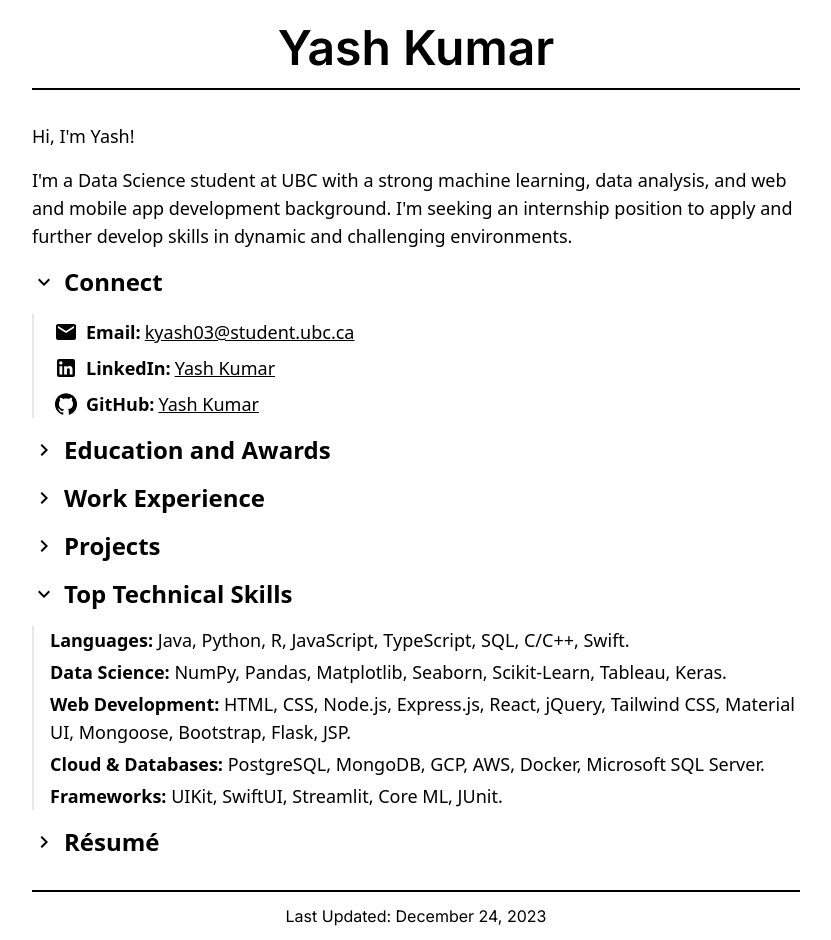
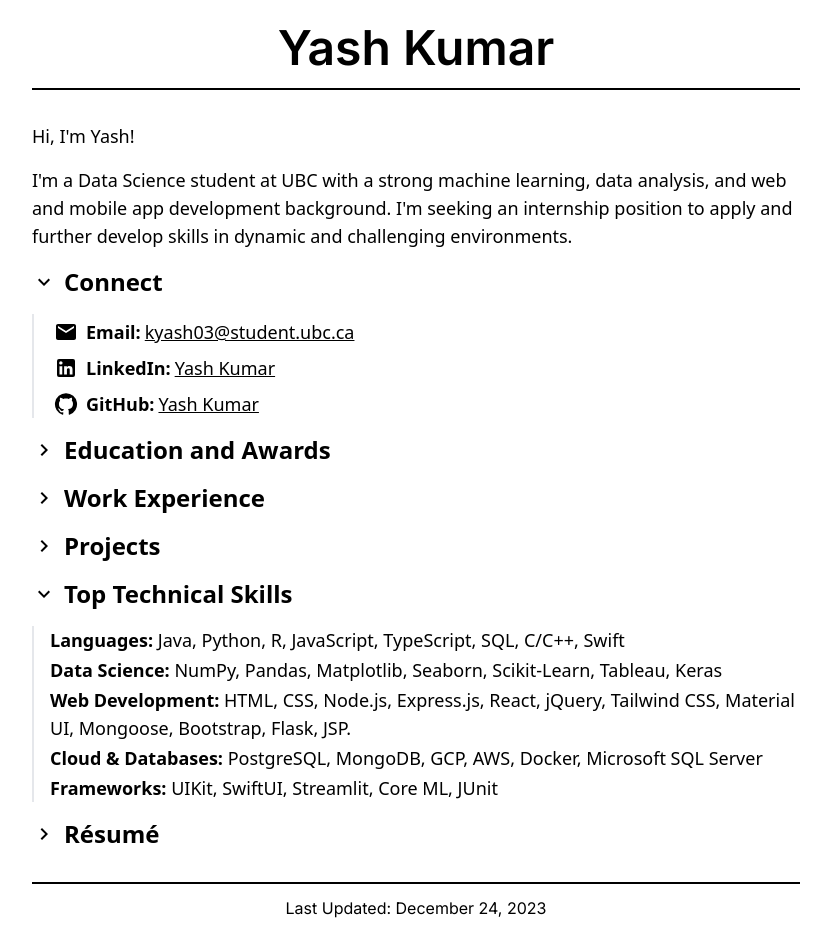
Before and after one commit to KYash03/PersonalWebsite, a Next.js app: page / in a window 1280 px wide. Both pictures are taken after a click on the button "Top Technical Skills". Shown: the whole page, without its empty margins (224-1055 px from the left). Built offline with nearby package versions, Linux system fonts and the light colour scheme.

Commit message:
modified skills section

```diff
--- a/app/components/TechnicalSkills.tsx
+++ b/app/components/TechnicalSkills.tsx
@@ -1,24 +1,24 @@
 export default function TechnicalSkills() {
   return (
     <div className="border-l-2 border-gray-200 pl-4 mb-6">
-      <p className="pb-1">
+      <p className="pb-0.5">
         <strong>Languages:</strong> Java, Python, R, JavaScript, TypeScript,
-        SQL, C/C++, Swift.
+        SQL, C/C++, Swift
       </p>
-      <p className="pb-1">
+      <p className="pb-0.5">
         <strong>Data Science:</strong> NumPy, Pandas, Matplotlib, Seaborn,
-        Scikit-Learn, Tableau, Keras.
+        Scikit-Learn, Tableau, Keras
       </p>
-      <p className="pb-1">
+      <p className="pb-0.5">
         <strong>Web Development:</strong> HTML, CSS, Node.js, Express.js, React,
         jQuery, Tailwind CSS, Material UI, Mongoose, Bootstrap, Flask, JSP.
       </p>
-      <p className="pb-1">
+      <p className="pb-0.5">
         <strong>Cloud & Databases:</strong> PostgreSQL, MongoDB, GCP, AWS,
-        Docker, Microsoft SQL Server.
+        Docker, Microsoft SQL Server
       </p>
       <p>
-        <strong>Frameworks:</strong> UIKit, SwiftUI, Streamlit, Core ML, JUnit.
+        <strong>Frameworks:</strong> UIKit, SwiftUI, Streamlit, Core ML, JUnit
       </p>
     </div>
   );
```
